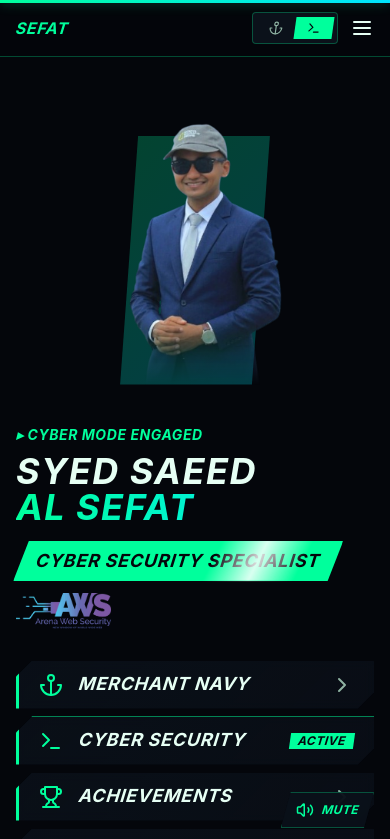
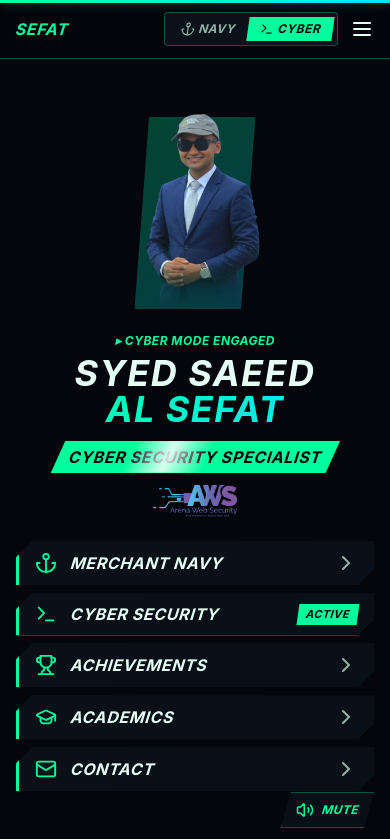
Before and after one commit to syedsaeedalsefat-max/My-Website, a React (Vite) app: page / in a window 390 px wide. Shown: the top 839 px of the page. Built offline with nearby package versions, Linux system fonts and the light colour scheme.

Commit message:
Optimize performance and mobile layout for smartphone users

```diff
--- a/src/components/Academics.tsx
+++ b/src/components/Academics.tsx
@@ -91,7 +91,7 @@ export default function Academics() {
                       </div>
 
                       {/* Scrollable full-page website preview screen */}
-                      <div className="relative h-56 w-full overflow-y-auto bg-black">
+                      <div className="relative h-48 w-full overflow-y-auto overscroll-contain bg-black sm:h-56">
                         <a
                           href={a.url}
                           target="_blank"
--- a/src/components/Gallery.tsx
+++ b/src/components/Gallery.tsx
@@ -5,11 +5,13 @@ import { X, ChevronLeft, ChevronRight, Expand } from 'lucide-react'
 import Section, { slideIn } from './Section'
 import { gallery as allPhotos } from '../data/portfolioData'
 import { useTheme } from '../context/ThemeContext'
+import { useDevice } from '../utils/useDevice'
 
 const SLIDE_INTERVAL_MS = 4500
 
 export default function Gallery() {
   const { theme } = useTheme()
+  const { isMobile } = useDevice()
   // Merchant Navy photos are hidden in Cyber Security mode
   const gallery = allPhotos.filter((g) => !(theme === 'cyber' && g.maritimeOnly))
   const [slideIdx, setSlideIdx] = useState(0)
@@ -84,17 +86,25 @@ export default function Gallery() {
           <AnimatePresence mode="wait">
             <motion.div
               key={showcase.src}
-              layout
-              initial={{ opacity: 0, x: 70, skewX: -6, filter: 'brightness(1.6)' }}
-              animate={{ opacity: 1, x: 0, skewX: 0, filter: 'brightness(1)' }}
-              exit={{ opacity: 0, x: -70, skewX: 6 }}
-              transition={{ duration: 0.42, ease: [0.22, 1, 0.36, 1] }}
+              layout={!isMobile}
+              initial={
+                isMobile
+                  ? { opacity: 0, x: 28 }
+                  : { opacity: 0, x: 70, skewX: -6, filter: 'brightness(1.6)' }
+              }
+              animate={
+                isMobile
+                  ? { opacity: 1, x: 0 }
+                  : { opacity: 1, x: 0, skewX: 0, filter: 'brightness(1)' }
+              }
+              exit={isMobile ? { opacity: 0, x: -28 } : { opacity: 0, x: -70, skewX: 6 }}
+              transition={{ duration: 0.35, ease: [0.22, 1, 0.36, 1] }}
               className="relative flex flex-col items-center"
             >
               <img
                 src={showcase.src}
                 alt={showcase.title}
-                className="block max-h-[68vh] w-auto max-w-full object-contain transition duration-500 group-hover:scale-[1.02]"
+                className="block max-h-[54vh] w-auto max-w-full object-contain transition duration-500 group-hover:scale-[1.02] sm:max-h-[68vh]"
               />
               <div className="absolute inset-x-0 bottom-0 flex flex-col justify-end bg-gradient-to-t from-black/95 via-black/50 to-transparent p-4 pt-12 sm:p-6 sm:pt-16">
                 <div className="flex items-end justify-between gap-4">
--- a/src/components/Hero.tsx
+++ b/src/components/Hero.tsx
@@ -3,14 +3,16 @@ import { Anchor, Terminal, Trophy, GraduationCap, Mail, ChevronRight } from 'luc
 import { useTheme } from '../context/ThemeContext'
 import { profile, identities, achievements } from '../data/portfolioData'
 import { slideIn, stagger } from './Section'
+import { useDevice } from '../utils/useDevice'
 
 export default function Hero() {
   const { theme, setTheme } = useTheme()
+  const { isMobile } = useDevice()
   const { scrollY } = useScroll()
-  // parallax: photo drifts slower than the page, backdrop faster
-  const photoY = useTransform(scrollY, [0, 600], [0, 90])
-  const backdropX = useTransform(scrollY, [0, 600], [0, -80])
-  const textY = useTransform(scrollY, [0, 600], [0, -40])
+  // Desktop parallax only; on mobile we keep transforms static for 60fps touch scrolling
+  const photoY = useTransform(scrollY, [0, 600], [0, isMobile ? 0 : 90])
+  const backdropX = useTransform(scrollY, [0, 600], [0, isMobile ? 0 : -80])
+  const textY = useTransform(scrollY, [0, 600], [0, isMobile ? 0 : -40])
 
   type Tile = {
     key: string
@@ -49,35 +51,50 @@ export default function Hero() {
   return (
     <section
       id="top"
-      className="relative flex min-h-screen items-center overflow-hidden px-4 pb-12 pt-24 sm:px-5 sm:pb-16"
+      className="relative flex min-h-[100svh] items-center overflow-hidden px-4 pb-10 pt-20 sm:px-5 sm:pb-16 sm:pt-24"
     >
-      <div className="relative mx-auto grid w-full max-w-6xl items-center gap-10 lg:grid-cols-[1.1fr_1fr]">
+      <div className="relative mx-auto grid w-full max-w-6xl items-center gap-6 sm:gap-10 lg:grid-cols-[1.1fr_1fr]">
         {/* LEFT: info + menu */}
-        <motion.div style={{ y: textY }} variants={stagger} initial="hidden" animate="show" className="order-2 lg:order-1">
-          <motion.p variants={slideIn} className="game-title text-sm text-accent">
+        <motion.div
+          style={isMobile ? undefined : { y: textY }}
+          variants={stagger}
+          initial="hidden"
+          animate="show"
+          className="order-2 text-center sm:text-left lg:order-1"
+        >
+          <motion.p variants={slideIn} className="game-title text-xs text-accent sm:text-sm">
             ▸ {theme === 'cyber' ? 'Cyber mode engaged' : 'Ready to sail'}
           </motion.p>
 
-          <motion.h1 variants={slideIn} className="game-title mt-2 text-4xl leading-none text-fg sm:text-6xl lg:text-7xl">
+          <motion.h1
+            variants={slideIn}
+            className="game-title mt-1.5 text-4xl leading-none text-fg sm:mt-2 sm:text-6xl lg:text-7xl"
+          >
             Syed Saeed
             <span className="block bg-gradient-to-r from-accent to-accent2 bg-clip-text text-transparent">
               Al Sefat
             </span>
           </motion.h1>
 
-          <motion.div variants={slideIn} className="mt-4 flex flex-wrap items-center gap-3">
-            <span className="cut-sm badge-shine game-title bg-accent px-5 py-1.5 text-lg font-extrabold text-bg">
+          <motion.div
+            variants={slideIn}
+            className="mt-3.5 flex flex-wrap items-center justify-center gap-3 sm:mt-4 sm:justify-start"
+          >
+            <span className="cut-sm badge-shine game-title bg-accent px-4 py-1 text-base font-extrabold text-bg sm:px-5 sm:py-1.5 sm:text-lg">
               {profile.taglines[theme]}
             </span>
             <img
               src={profile.logos[theme].src}
               alt={profile.logos[theme].alt}
-              className="h-9 w-auto object-contain"
+              className="h-8 w-auto object-contain sm:h-9"
             />
           </motion.div>
 
           {/* Asphalt-style menu tiles */}
-          <motion.div variants={stagger} className="mt-8 flex max-w-md flex-col gap-2">
+          <motion.div
+            variants={stagger}
+            className="mx-auto mt-6 flex max-w-md flex-col gap-2 sm:mx-0 sm:mt-8"
+          >
             {tiles.map((t) => {
               const Icon = t.icon
               const Comp = t.href ? motion.a : motion.button
@@ -87,18 +104,22 @@ export default function Hero() {
                   href={t.href}
                   onClick={t.onClick}
                   variants={slideIn}
-                  whileHover={{ x: 14, scale: 1.02 }}
-                  whileTap={{ scale: 0.96, filter: 'brightness(1.6)' }}
-                  className={`hud-panel cut group flex items-center gap-4 px-5 py-3 text-left ${
+                  whileHover={isMobile ? undefined : { x: 14, scale: 1.02 }}
+                  whileTap={{ scale: 0.97, filter: 'brightness(1.4)' }}
+                  className={`hud-panel cut group flex items-center gap-3.5 px-4 py-2.5 text-left sm:gap-4 sm:px-5 sm:py-3 ${
                     t.active ? 'ring-1 ring-accent' : ''
                   }`}
                 >
-                  <Icon className="text-accent transition group-hover:scale-125" size={24} />
+                  <Icon className="shrink-0 text-accent transition group-hover:scale-125" size={22} />
                   <div className="flex-1">
-                    <div className="game-title text-lg leading-tight text-fg">{t.label}</div>
+                    <div className="game-title text-base leading-tight text-fg sm:text-lg">
+                      {t.label}
+                    </div>
                   </div>
                   {t.active ? (
-                    <span className="game-title bg-accent px-2 text-xs text-bg">Active</span>
+                    <span className="game-title bg-accent px-2 py-0.5 text-[11px] text-bg sm:text-xs">
+                      Active
+                    </span>
                   ) : (
                     <ChevronRight className="text-muted transition group-hover:translate-x-1 group-hover:text-accent" />
                   )}
@@ -109,27 +130,31 @@ export default function Hero() {
         </motion.div>
 
         {/* RIGHT: player showcase */}
-        <div className="relative order-1 mx-auto w-full max-w-[18rem] sm:max-w-sm lg:order-2 lg:max-w-none">
+        <div className="relative order-1 mx-auto w-full max-w-[13.5rem] sm:max-w-sm lg:order-2 lg:max-w-none">
           <motion.div
-            style={{ x: backdropX, background: 'linear-gradient(135deg, var(--accent), var(--accent2))' }}
-            initial={{ opacity: 0, x: 120 }}
+            style={
+              isMobile
+                ? { background: 'linear-gradient(135deg, var(--accent), var(--accent2))' }
+                : { x: backdropX, background: 'linear-gradient(135deg, var(--accent), var(--accent2))' }
+            }
+            initial={{ opacity: 0 }}
             animate={{ opacity: 0.25 }}
-            transition={{ duration: 0.8 }}
-            className="absolute inset-x-[24%] bottom-0 top-10 [clip-path:polygon(12%_0,100%_0,88%_100%,0_100%)]"
+            transition={{ duration: 0.6 }}
+            className="absolute inset-x-[22%] bottom-0 top-6 sm:inset-x-[24%] sm:top-10 [clip-path:polygon(12%_0,100%_0,88%_100%,0_100%)]"
           />
           <motion.img
             src={profile.profileImages[theme]}
             alt={profile.name}
             style={{
-              y: photoY,
+              y: isMobile ? 0 : photoY,
               WebkitMaskImage: 'linear-gradient(to bottom, #000 78%, transparent 100%)',
               maskImage: 'linear-gradient(to bottom, #000 78%, transparent 100%)',
             }}
-            initial={{ opacity: 0, scale: 0.9, x: 80 }}
-            animate={{ opacity: 1, scale: 1, x: 0 }}
-            transition={{ duration: 0.8, ease: 'easeOut' }}
-            whileHover={{ scale: 1.03 }}
-            className="relative mx-auto w-full max-w-md object-contain"
+            initial={{ opacity: 0, scale: 0.94 }}
+            animate={{ opacity: 1, scale: 1 }}
+            transition={{ duration: 0.6, ease: 'easeOut' }}
+            whileHover={isMobile ? undefined : { scale: 1.03 }}
+            className="relative mx-auto max-h-[34vh] w-full max-w-md object-contain sm:max-h-none"
           />
         </div>
       </div>
--- a/src/components/Navbar.tsx
+++ b/src/components/Navbar.tsx
@@ -61,7 +61,7 @@ export default function Navbar() {
                   <motion.span layoutId="pill" className="absolute inset-0 -z-10 bg-accent" />
                 )}
                 {t === 'maritime' ? <Anchor size={14} /> : <Terminal size={14} />}
-                <span className="hidden sm:inline">{t === 'maritime' ? 'Navy' : 'Cyber'}</span>
+                <span>{t === 'maritime' ? 'Navy' : 'Cyber'}</span>
               </button>
             ))}
           </div>
--- a/src/components/Section.tsx
+++ b/src/components/Section.tsx
@@ -2,18 +2,18 @@ import { motion, type Variants } from 'framer-motion'
 import type { ReactNode } from 'react'
 
 export const fadeUp: Variants = {
-  hidden: { opacity: 0, y: 40 },
-  show: { opacity: 1, y: 0, transition: { duration: 0.6, ease: 'easeOut' } },
+  hidden: { opacity: 0, y: 28 },
+  show: { opacity: 1, y: 0, transition: { duration: 0.45, ease: 'easeOut' } },
 }
 
 export const slideIn: Variants = {
-  hidden: { opacity: 0, x: -80, skewX: 12 },
-  show: { opacity: 1, x: 0, skewX: 0, transition: { duration: 0.55, ease: 'easeOut' } },
+  hidden: { opacity: 0, x: -32 },
+  show: { opacity: 1, x: 0, transition: { duration: 0.42, ease: 'easeOut' } },
 }
 
 export const stagger: Variants = {
   hidden: {},
-  show: { transition: { staggerChildren: 0.12 } },
+  show: { transition: { staggerChildren: 0.09 } },
 }
 
 export default function Section({
@@ -28,18 +28,18 @@ export default function Section({
   children: ReactNode
 }) {
   return (
-    <section id={id} className="relative mx-auto max-w-6xl px-4 py-14 sm:px-5 sm:py-20">
+    <section id={id} className="relative mx-auto max-w-6xl px-4 py-12 sm:px-5 sm:py-20">
       <motion.div
         variants={stagger}
         initial="hidden"
         whileInView="show"
-        viewport={{ once: true, amount: 0.15 }}
+        viewport={{ once: true, amount: 0.12 }}
       >
-        <motion.div variants={slideIn} className="mb-10 flex items-end gap-4">
-          <span className="game-title text-5xl text-accent/30 sm:text-7xl">{index}</span>
+        <motion.div variants={slideIn} className="mb-7 flex items-end gap-3 sm:mb-10 sm:gap-4">
+          <span className="game-title text-4xl text-accent/30 sm:text-7xl">{index}</span>
           <div>
-            <h2 className="game-title text-3xl text-fg sm:text-5xl">{title}</h2>
-            <div className="mt-2 h-1 w-24 -skew-x-[30deg] bg-gradient-to-r from-accent to-accent2" />
+            <h2 className="game-title text-2xl text-fg sm:text-5xl">{title}</h2>
+            <div className="mt-1.5 h-1 w-20 -skew-x-[30deg] bg-gradient-to-r from-accent to-accent2 sm:mt-2 sm:w-24" />
           </div>
         </motion.div>
         {children}
--- a/src/index.css
+++ b/src/index.css
@@ -41,6 +41,7 @@
 
 html {
   scroll-behavior: smooth;
+  -webkit-tap-highlight-color: transparent;
 }
 
 body {
@@ -48,6 +49,7 @@ body {
   color: var(--text);
   font-family: var(--font-sans);
   overflow-x: hidden;
+  touch-action: manipulation;
 }
 
 section {
@@ -116,6 +118,15 @@ section {
   border-left: 3px solid var(--accent);
 }
 
+/* Smartphone GPU optimization: avoid per-card backdrop-filter repaint lag while scrolling over video */
+html[data-device='mobile'] .hud-panel {
+  background: linear-gradient(135deg,
+      color-mix(in srgb, var(--surface) 94%, black),
+      color-mix(in srgb, var(--surface) 88%, transparent));
+  backdrop-filter: none;
+  -webkit-backdrop-filter: none;
+}
+
 .hud-panel::after {
   content: '';
   position: absolute;
--- /dev/null
+++ b/src/utils/useDevice.ts
@@ -0,0 +1,46 @@
+import { useEffect, useState } from 'react'
+
+export interface DeviceProfile {
+  isMobile: boolean
+  isTouch: boolean
+}
+
+function detectDevice(): DeviceProfile {
+  if (typeof window === 'undefined') {
+    return { isMobile: false, isTouch: false }
+  }
+  const isTouch =
+    window.matchMedia('(pointer: coarse)').matches ||
+    'ontouchstart' in window ||
+    navigator.maxTouchPoints > 0
+  const isSmallScreen = window.matchMedia('(max-width: 768px)').matches
+  const isMobileUA = /Android|webOS|iPhone|iPad|iPod|BlackBerry|IEMobile|Opera Mini/i.test(
+    navigator.userAgent,
+  )
+  const isMobile = isSmallScreen || (isTouch && isMobileUA)
+  return { isMobile, isTouch }
+}
+
+/**
+ * Detects whether the visitor is on a smartphone / touch device vs desktop PC,
+ * sets `<html data-device="mobile|desktop">` so CSS can optimize GPU layers,
+ * and returns reactive flags so components can adapt layout and animations.
+ */
+export function useDevice(): DeviceProfile {
+  const [device, setDevice] = useState<DeviceProfile>(detectDevice)
+
+  useEffect(() => {
+    const update = () => {
+      const next = detectDevice()
+      document.documentElement.dataset.device = next.isMobile ? 'mobile' : 'desktop'
+      setDevice((prev) =>
+        prev.isMobile === next.isMobile && prev.isTouch === next.isTouch ? prev : next,
+      )
+    }
+    update()
+    window.addEventListener('resize', update, { passive: true })
+    return () => window.removeEventListener('resize', update)
+  }, [])
+
+  return device
+}
```
Also changed, not shown: src/components/Footer.tsx (+12 -12 lines), 5 other files (tests, documents, lock files or other folders).
